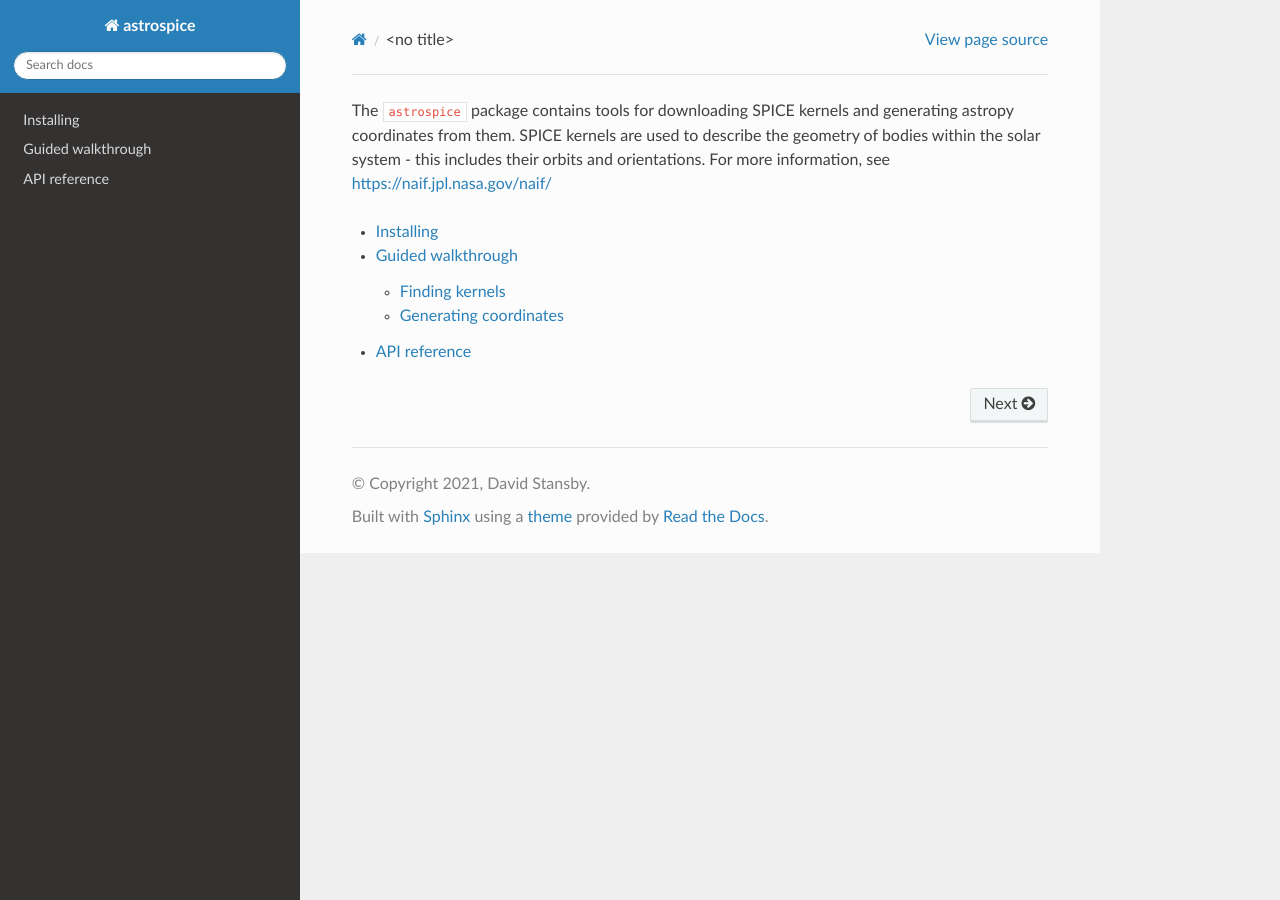
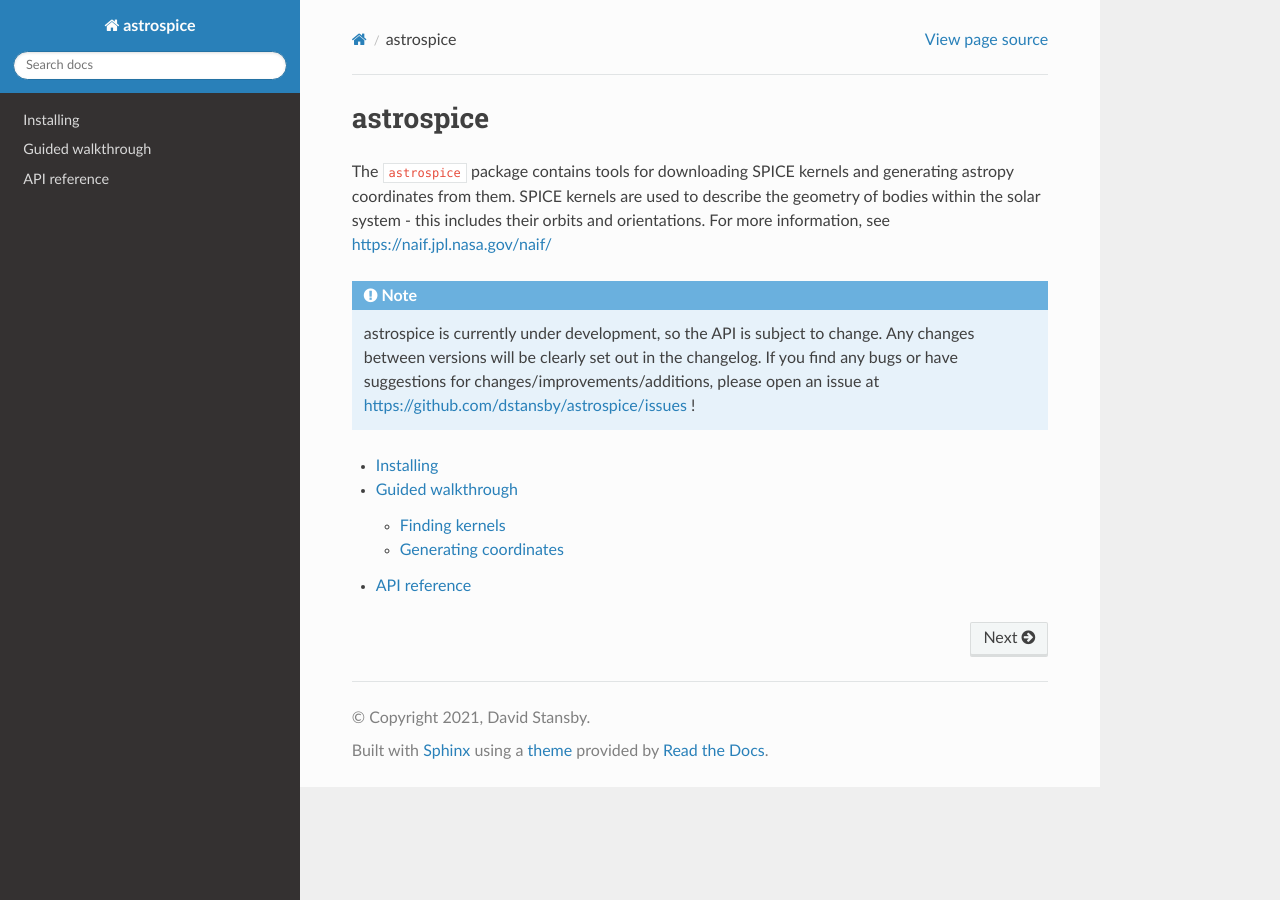
Before and after one commit to astrospice/astrospice, a Sphinx documentation site: the page built from docs/index.rst, in a window 1280 px wide. Built offline with Sphinx 7.4.7 and the Read the Docs theme 2.0.0, drawn with Linux system fonts in a browser that asks for light colours; pages that are not in the unit, such as notebooks, are missing from menus; the version number could not be read and is left out.

Commit message:
Add title and dev note

```diff
--- a/docs/index.rst
+++ b/docs/index.rst
@@ -1,7 +1,18 @@
+astrospice
+==========
+
 The ``astrospice`` package contains tools for downloading SPICE kernels and
 generating astropy coordinates from them. SPICE kernels are used to describe
 the geometry of bodies within the solar system - this includes their orbits and
 orientations. For more information, see https://naif.jpl.nasa.gov/naif/
+
+.. note::
+
+  astrospice is currently under development, so the API is subject to
+  change. Any changes between versions will be clearly set out in the changelog.
+  If you find any bugs or have suggestions for changes/improvements/additions,
+  please open an issue at https://github.com/dstansby/astrospice/issues !
+
 
 .. toctree::
    :maxdepth: 2
```
